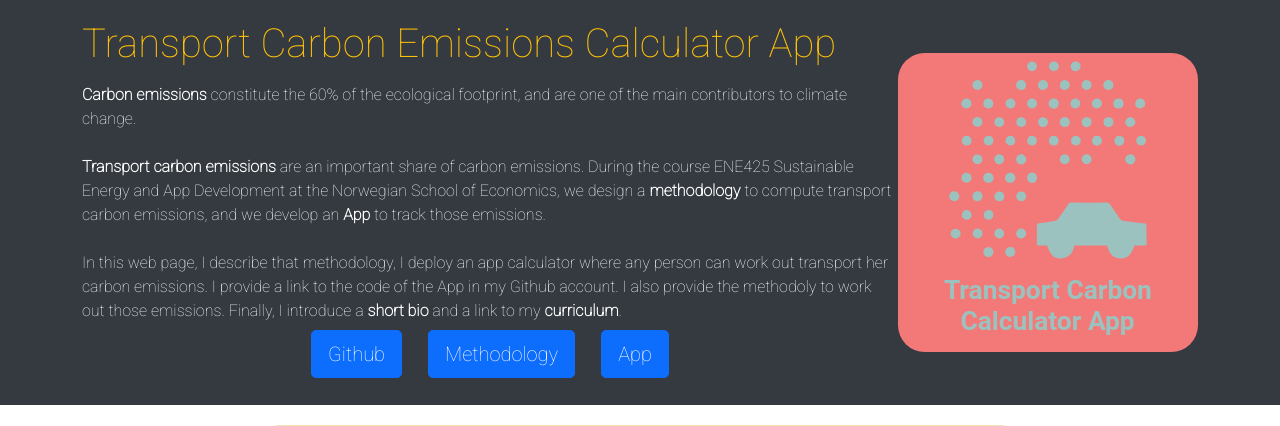
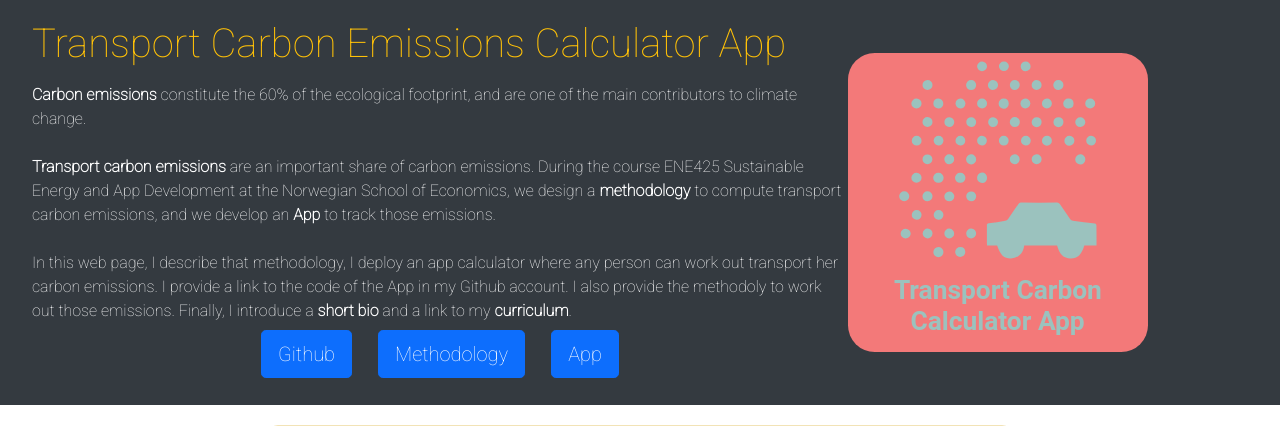
Before and after one commit to monimomo/ENE425-2022-app-moni, a Flask app: page / in a window 1280 px wide. Shown: the part 60-486 px from the top of the page. Run offline with Flask 2, Linux system fonts and the light colour scheme; some libraries are stand-ins or nearby versions.

Commit message:
Update layout.html

```diff
--- a/templates/layout.html
+++ b/templates/layout.html
@@ -38,7 +38,7 @@
                 display: flex;
                 align-items: center;
                 justify-content: space-between;
-                margin-right: 50px;
+                margin-right: 600px;
             }
 
             /*Container buttons section header*/
```
